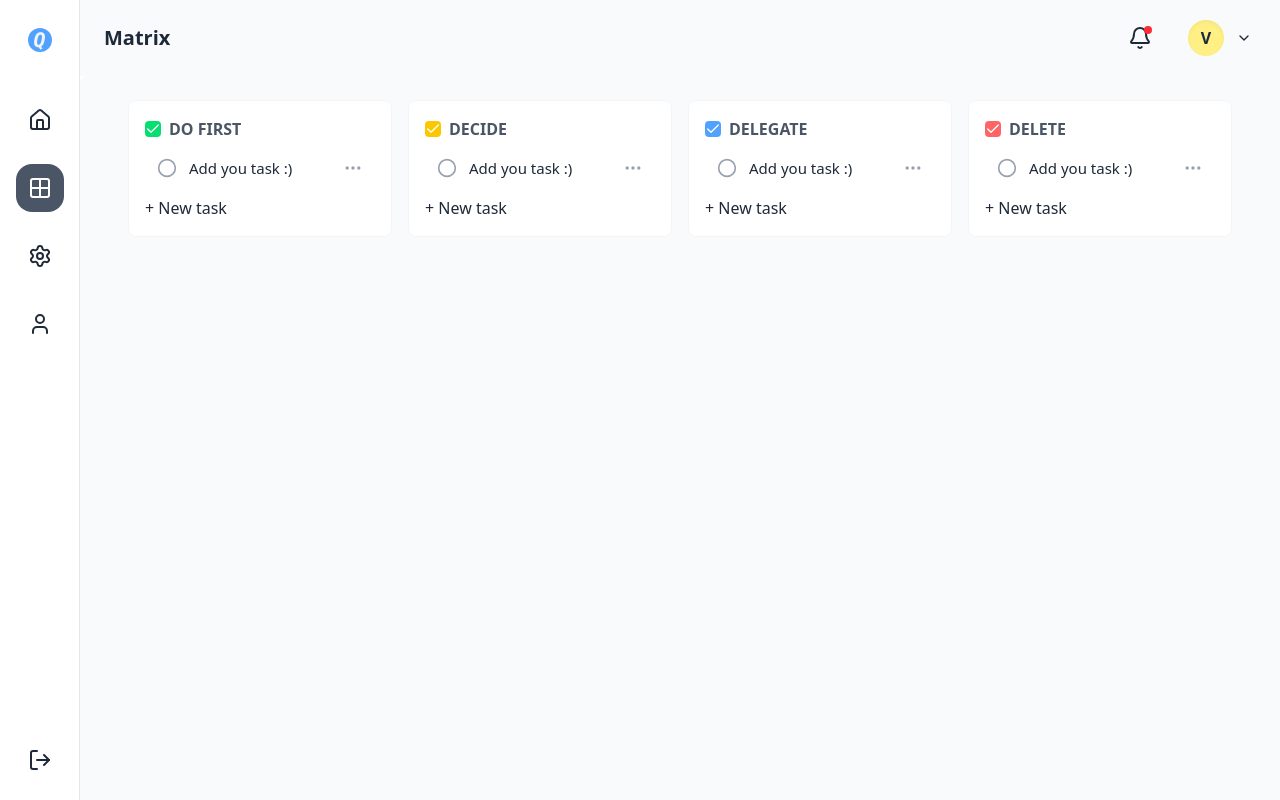
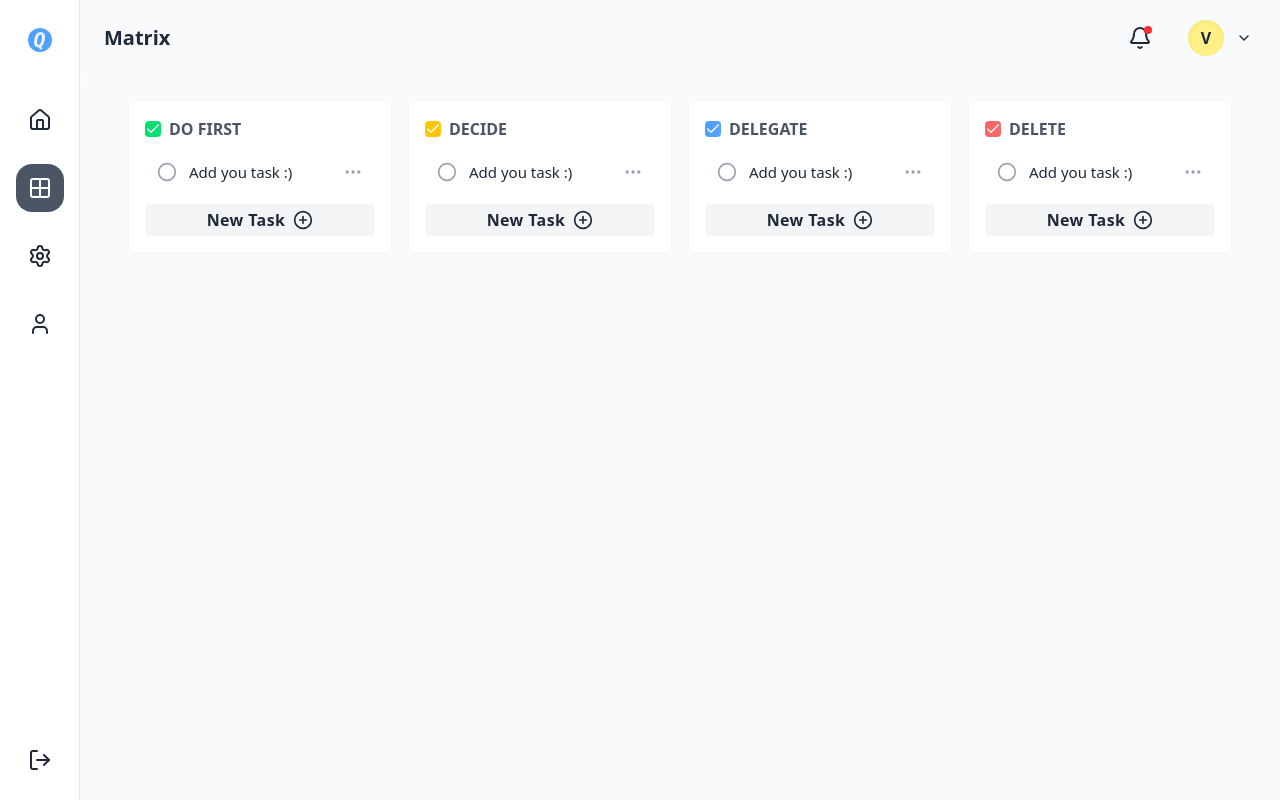
Before and after one commit to krvilte/Quadrant, a React (Vite) app in the folder client/: page /matrix in a window 1280 px wide. Built offline with nearby package versions, Linux system fonts and the light colour scheme.

Commit message:
refine new task button

```diff
--- a/client/src/components/Quadrant.jsx
+++ b/client/src/components/Quadrant.jsx
@@ -1,10 +1,11 @@
 import React from "react";
 import TaskItem from "./TaskItem";
+import { CirclePlus } from "lucide-react";
 
 function Quadrant({ status, title, icon }) {
   return (
     <div className="bg-white border-gray-100 border p-4 rounded-lg">
-      <div className="flex flex-col items-start gap-3">
+      <div className="flex flex-col items-start gap-4">
         {/* Header */}
         <div className="flex gap-2 items-center w-full">
           {icon}
@@ -22,11 +23,16 @@ function Quadrant({ status, title, icon }) {
 
         {/* Add Task */}
         <button
-          className="hover:underline hover:text-blue-400"
+          type="button"
           name={status}
           onClick={(e) => console.log(e.target.name)}
+          className="flex items-center justify-center gap-2 w-full p-1 rounded bg-gray-100 text-gray-800 font-semibold transition-colors hover:bg-gray-800 hover:text-white focus:outline-none focus:ring-2 focus:ring-gray-400"
         >
-          + New task
+          <span className="tracking-wide">New Task</span>
+          <CirclePlus
+            className="w-5 h-5 transition-transform duration-200 group-hover:scale-110"
+            aria-hidden="true"
+          />
         </button>
       </div>
     </div>
```
